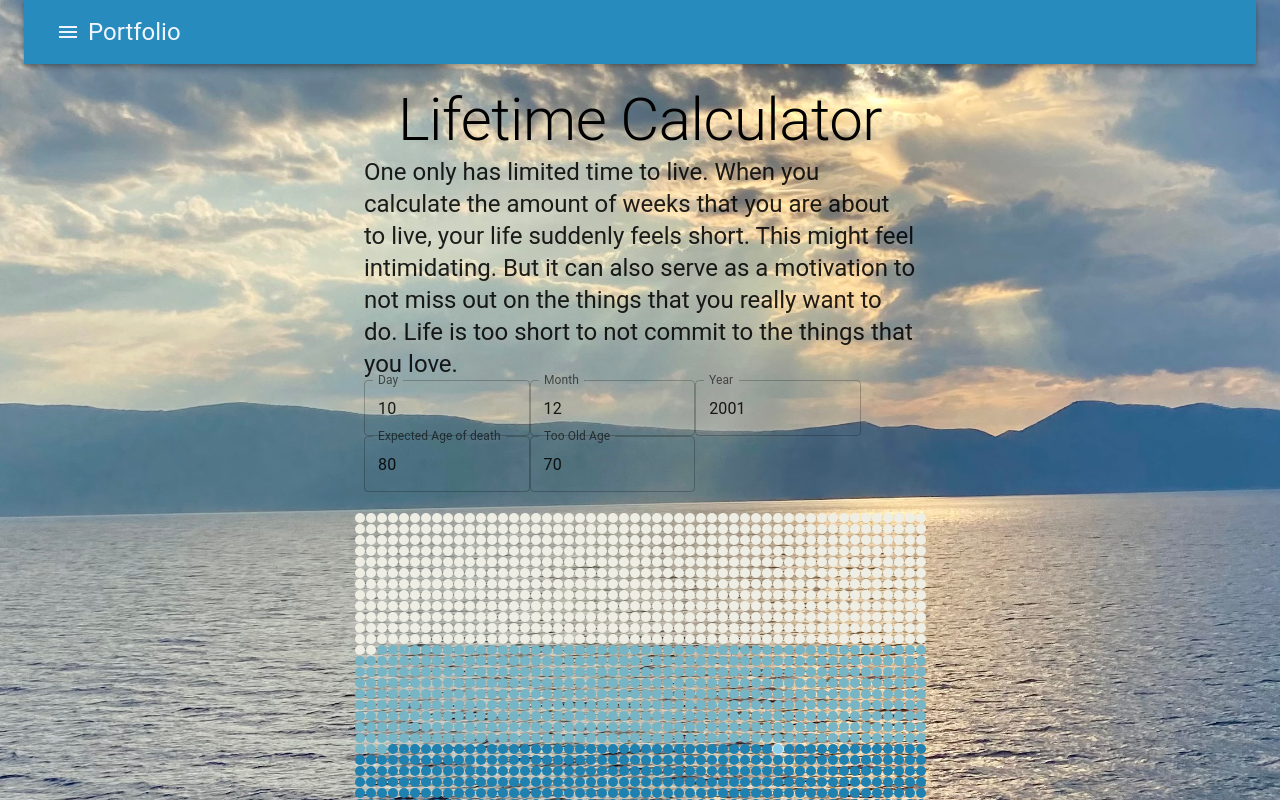
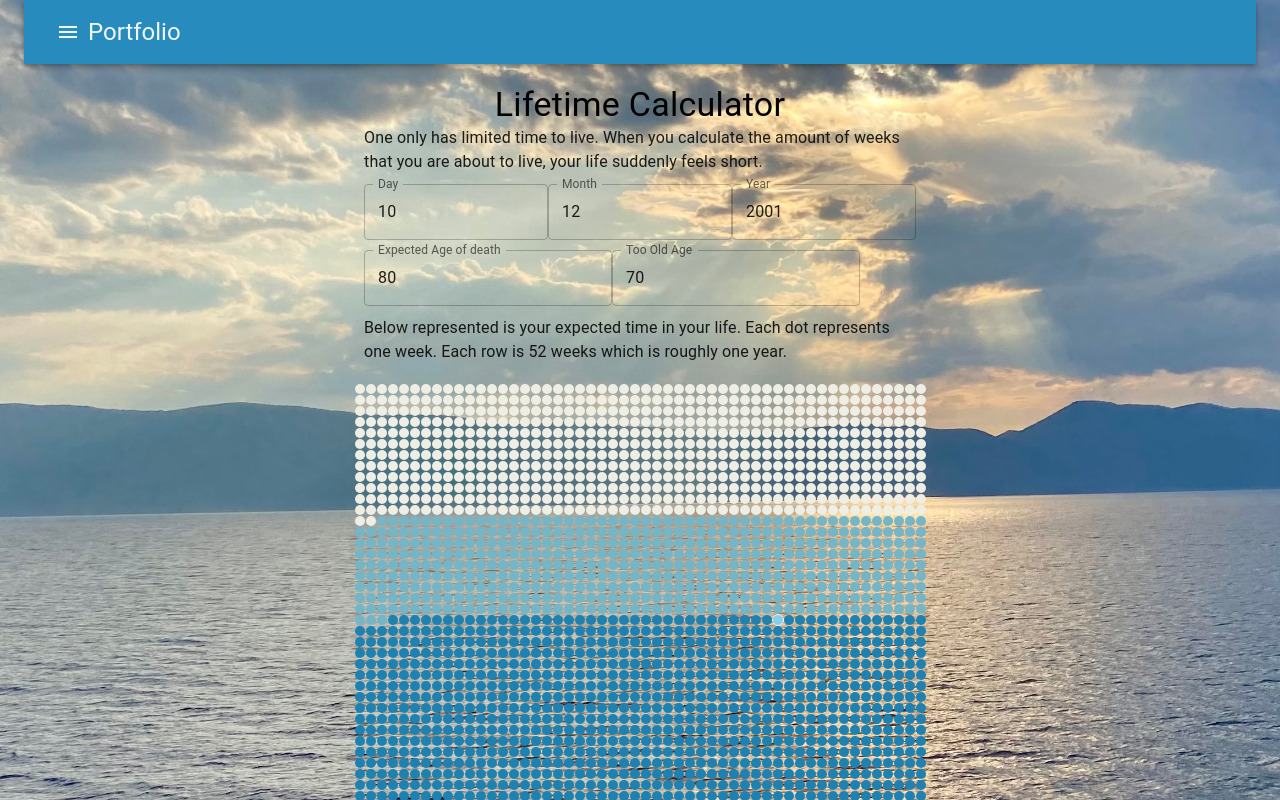
Before and after one commit to paprikardo/paprikardo.github.io, a React (Create React App) app: page /lifetime in a window 1280 px wide. Shown: the top 800 px of the page. Built offline with nearby package versions, Linux system fonts and the light colour scheme.

Commit message:
Further updates

```diff
--- a/src/components/Lifetime/LifePhases.js
+++ b/src/components/Lifetime/LifePhases.js
@@ -91,14 +91,13 @@ const LifePhases = (props) => {
     (newDate.getMonth() - props.birthMonth) * 30.437 +
     (newDate.getFullYear() - props.birthYear) * 365; //30.437 is average month length
   const numWeeksSinceBirth = numDaysSinceBirth / 7;
-  const index1 = Math.floor(numWeeksSinceBirth / 52)
-  const index2 = Math.round(numWeeksSinceBirth % 52)
-  if(index1 < dotsByYear.length){
-    if(index2<dotsByYear[index1].length){
+  const index1 = Math.floor(numWeeksSinceBirth / 52);
+  const index2 = Math.round(numWeeksSinceBirth % 52);
+  if (index1 < dotsByYear.length) {
+    if (index2 < dotsByYear[index1].length) {
       dotsByYear[index1][index2] = "youarehere";
     }
   }
-
 
   return (
     <Grid
@@ -110,9 +109,17 @@ const LifePhases = (props) => {
       {dotsByYear.map((year, key) => (
         <Grid item container key={key} justifyContent="center">
           <Box sx={{ display: "flex", flexDirection: "row" }}>
-            {year.map((style, id) => (
-                <Box className={style}></Box>
-            ))}{" "}
+            {year.map((style, id) => {
+              if (style !== "youarehere") {
+                return <Box key={id+style} className={style}></Box>;
+              } else {
+                return (
+                  <Tooltip key={id+style} open arrow placement="right-end"  title="You are here">
+                    <Box className={style}></Box>
+                  </Tooltip>
+                );
+              }
+            })}
           </Box>
         </Grid>
       ))}
--- a/src/components/Lifetime/Lifetime.js
+++ b/src/components/Lifetime/Lifetime.js
@@ -1,6 +1,13 @@
 import React, { useState } from "react";
 import "./Lifetime.css";
-import { Button, Container, TextField, Typography } from "@mui/material";
+import {
+  Box,
+  Button,
+  Container,
+  Divider,
+  TextField,
+  Typography,
+} from "@mui/material";
 import LifePhases from "./LifePhases";
 
 const Lifetime = () => {
@@ -11,118 +18,115 @@ const Lifetime = () => {
     expAge: 80,
     tooOldAge: 70,
   });
-  const [birth, setBirth] = useState({ day: 10, month: 12, year: 2001 });
-  const [expAge, setExpAge] = useState(80);
-  const [tooOldAge, setTooOldAge] = useState(70);
   const newDate = new Date();
-  const checkAndUpdate = () => {
+  const checkAndUpdateSetting = (state) => {
     if (
-      trackSetting.year > 1900 &&
-      trackSetting.year < newDate.getFullYear() &&
-      trackSetting.month > 0 &&
-      trackSetting.month < 13 &&
-      trackSetting.day > 0 &&
-      trackSetting.day < 32
+      state.year > 1900 &&
+      state.year < newDate.getFullYear() &&
+      state.month > 0 &&
+      state.month < 13 &&
+      state.day > 0 &&
+      state.day < 32
     ) {
-      setBirth((state) => {
-        return {
-          day: trackSetting.day,
-          month: trackSetting.month - 1,
-          year: trackSetting.year,
-        };
-      });
-      setExpAge(trackSetting.expAge);
-      setTooOldAge(trackSetting.tooOldAge);
+      setTrackSetting(state);
     }
   };
 
   return (
     <Container maxWidth="sm">
       <Typography
-        variant="h2"
+        variant="h4"
         style={{ color: "black", textAlign: "center", marginTop: "20px" }}
       >
         Lifetime Calculator
       </Typography>
-      <Typography variant="h5">
+      <Typography variant="p">
         One only has limited time to live. When you calculate the amount of
-        weeks that you are about to live, your life suddenly feels short. This
-        might feel intimidating. But it can also serve as a motivation to not
-        miss out on the things that you really want to do. Life is too short to
-        not commit to the things that you love.
+        weeks that you are about to live, your life suddenly feels short.
       </Typography>
+      <Box
+        sx={{
+          marginTop: "10px",
+          display: "flex",
+          justifyContent: "space-evenly",
+        }}
+      >
         <TextField
           key="day"
           label="Day"
           type="number"
-        defaultValue={birth.day}
-        onChange={(event) =>
-          setTrackSetting((state) => {
-            state.day = event.target.value;
-            return state;
-          })
-        }
-        style={{ width: "30%" }}
+          defaultValue={trackSetting.day}
+          onChange={(event) => {
+            const newState = { ...trackSetting };
+            newState.day = event.target.value;
+            checkAndUpdateSetting(newState);
+          }}
         />
         <TextField
           key="month"
           label="Month"
           type="number"
-        defaultValue={birth.month}
-        onChange={(event) =>
-          setTrackSetting((state) => {
-            state.month = event.target.value;
-            return state;
-          })
-        }
-        style={{ width: "30%" }}
+          defaultValue={trackSetting.month}
+          onChange={(event) => {
+            const newState = { ...trackSetting };
+            newState.month = event.target.value-1;
+            checkAndUpdateSetting(newState);
+          }}
         />
         <TextField
           key="year"
           label="Year"
           type="number"
-        defaultValue={birth.year}
-        style={{ width: "30%" }}
-        onChange={(event) =>{
-          setTrackSetting((state) => {
-            state.year = event.target.value;
-            return state;
-          })
-          checkAndUpdate()
-        }
-        }
+          defaultValue={trackSetting.year}
+          onChange={(event) => {
+            const newState = { ...trackSetting };
+            newState.year = event.target.value;
+            checkAndUpdateSetting(newState);
+          }}
         />
+      </Box>
+      <Box sx={{ marginTop: "10px", justifyContent: "space-evenly" }}>
         <TextField
           label="Expected Age of death"
           type="number"
-        defaultValue={expAge}
-        onChange={(event) =>
-          setTrackSetting((state) => {
-            state.expAge = event.target.value;
-            return state;
-          })
-        }
-        style={{ width: "30%" }}
+          defaultValue={trackSetting.expAge}
+          onChange={(event) => {
+            const newState = { ...trackSetting };
+            newState.expAge = event.target.value;
+            checkAndUpdateSetting(newState);
+          }}
         />
         <TextField
           label="Too Old Age"
           type="number"
-        defaultValue={tooOldAge}
-        onChange={(event) =>
-          setTrackSetting((state) => {
-            state.tooOldAge = event.target.value.toN;
-            return state;
-          })
-        }
-        style={{ width: "30%" }}
+          defaultValue={trackSetting.tooOldAge}
+          onChange={(event) => {
+            const newState = { ...trackSetting };
+            newState.tooOldAge = event.target.value;
+            checkAndUpdateSetting(newState);
+          }}
         />
+      </Box>
+      <Box sx={{ marginTop: "10px" }}>
+        <Typography variant="p">
+          Below represented is your expected time in your life. Each dot
+          represents one week. Each row is 52 weeks which is roughly one year.
+        </Typography>
+      </Box>
       <LifePhases
-        expAge={expAge}
-        birthDay={birth.day}
-        birthMonth={birth.month}
-        birthYear={birth.year}
-        tooOldAge={tooOldAge}
+        expAge={trackSetting.expAge}
+        birthDay={trackSetting.day}
+        birthMonth={trackSetting.month}
+        birthYear={trackSetting.year}
+        tooOldAge={trackSetting.tooOldAge}
       ></LifePhases>
+      <Box sx={{ marginTop: "20px" }}>
+        <Typography variant="p">
+          This might feel intimidating. But it can also serve as a motivation to
+          not miss out on the things that you really want to do. Life is too
+          short to not commit to the things that you love.
+        </Typography>
+      </Box>
     </Container>
   );
 };
```
Lines whose indentation alone changed are shown as unchanged.
